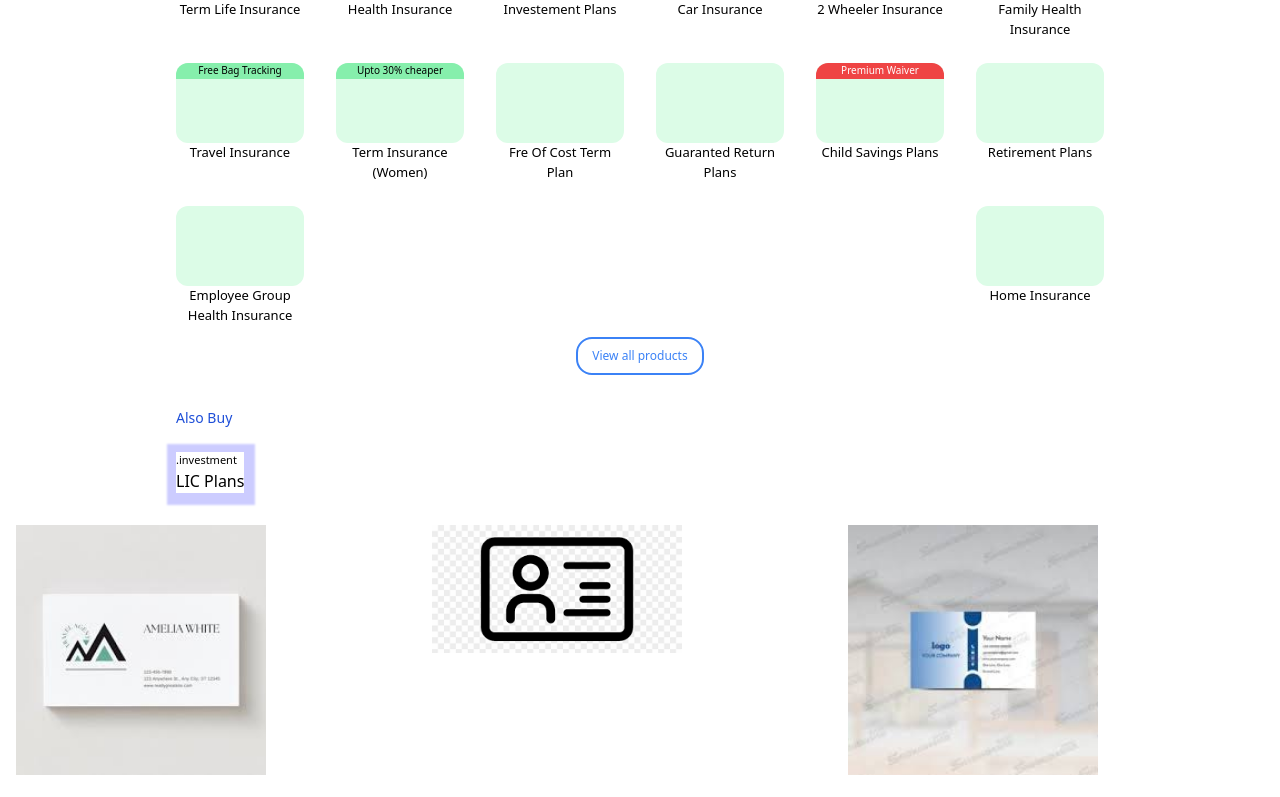
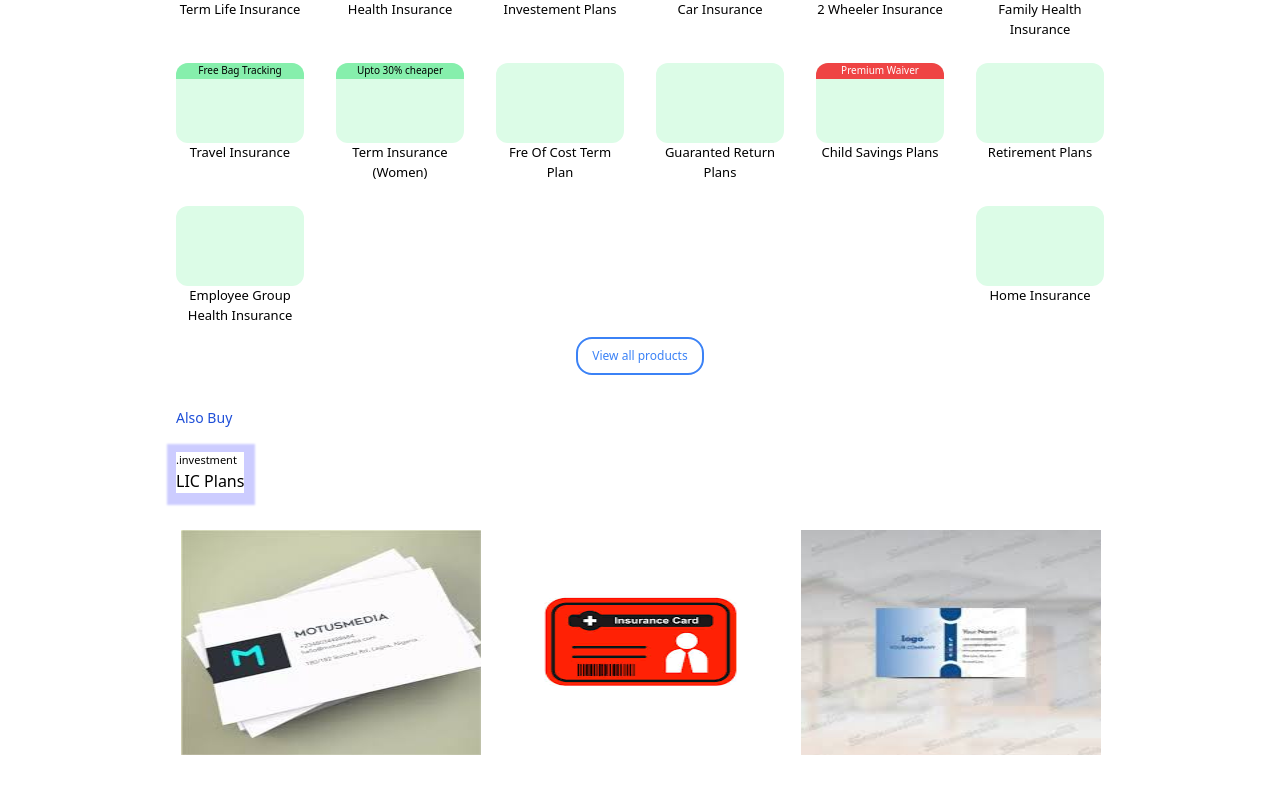
Before and after one commit to Vivekv1999/Design, a React (Create React App) app in the folder policy_bazar-ui-clone/: page / in a window 1280 px wide. Shown: the part 466-1263 px from the top of the page. Built offline with nearby package versions, Linux system fonts and the light colour scheme.

Commit message:
slider image ui fix

```diff
--- a/policy_bazar-ui-clone/package.json
+++ b/policy_bazar-ui-clone/package.json
@@ -14,6 +14,7 @@
     "react": "^18.2.0",
     "react-bootstrap": "^2.9.2",
     "react-dom": "^18.2.0",
+    "react-rnd": "^10.4.1",
     "react-router-dom": "^6.21.1",
     "react-scripts": "5.0.1",
     "react-slick": "^0.29.0",
--- a/policy_bazar-ui-clone/src/Component/Heading/Heading.js
+++ b/policy_bazar-ui-clone/src/Component/Heading/Heading.js
@@ -1,5 +1,6 @@
 import React, { useEffect, useRef, useState } from "react";
 import "./Heading.css"
+
 const heqadingSlider = [
   {
     image: "assets/heading_slider/heading_slider_1.png",
--- a/policy_bazar-ui-clone/src/Component/SliderImage/SliderImage.js
+++ b/policy_bazar-ui-clone/src/Component/SliderImage/SliderImage.js
@@ -1,5 +1,5 @@
-import React, { useEffect, useRef, useState } from 'react'
-import Slider from 'react-slick';
+import React, { useEffect, useRef, useState } from "react";
+import Slider from "react-slick";
 
 import "slick-carousel/slick/slick.css";
 import "slick-carousel/slick/slick-theme.css";
@@ -9,49 +9,51 @@ const sliderImage = [
     image: "assets/Slider_image/a1.jfif",
     name: "First Image",
     backgroundColor: "#0088FE",
-    index:0
+    index: 0,
   },
   {
     image: "assets/Slider_image/a2.jfif",
     name: "Second Image",
     backgroundColor: "#00C49F",
-    index:1
+    index: 1,
   },
   {
     image: "assets/Slider_image/a3.jfif",
     name: "Thirt Image",
     backgroundColor: "#FFBB28",
-    index:2
+    index: 2,
   },
   {
     image: "assets/Slider_image/a4.jfif",
     name: "Fourth Image",
     backgroundColor: "#0088FE",
-    index:3
+    index: 3,
   },
   {
     image: "assets/Slider_image/a5.png",
     name: "Fifth Image",
     backgroundColor: "#00C49F",
-    index:4
+    index: 4,
   },
   {
     image: "assets/Slider_image/a6.jfif",
     name: "Sixth Image",
     backgroundColor: "#FFBB28",
-    index:5
+    index: 5,
   },
   {
     image: "assets/Slider_image/a7.png",
     name: "Sixth Image",
     backgroundColor: "#FFBB28",
-    index:6
+    index: 6,
   },
 ];
 
 const SliderImage = () => {
   const sliderRef = useRef(null);
-  const [currentData, setCurrentData] = useState(sliderImage[sliderImage.length - 1]);
+  const [currentData, setCurrentData] = useState(
+    sliderImage[sliderImage.length - 1]
+  );
 
   const settings = {
     class: "image-slider",
@@ -63,7 +65,7 @@ const SliderImage = () => {
     speed: 500,
     slidesToScroll: 3,
     slidesToShow: 3,
-    rtl: true,
+    rtl: false,
     responsive: [
       {
         breakpoint: 1024,
@@ -94,9 +96,9 @@ const SliderImage = () => {
     }
   };
 
-
   return (
     <div className="app_main_wrapper app_sliderImage p-4">
+      <div className="px-40">
         <Slider
           afterChange={(index) => {
             handleAfterChange(index);
@@ -107,19 +109,18 @@ const SliderImage = () => {
           {sliderImage.map((item, index) => {
             const { image } = item;
             return (
-                  <div
-                    key={index}
-                  >
-                    <div className="relative ">
-                      <img src={image} width="250" height="200"alt={image ?? ""}/>
+              <div key={index}>
+                <div className="relative" style={{background:"grey",display:"flex",justifyContent:"center",margin:"5px",height:"225px"}}>
+                  <img src={image} width="100%" height="100%" alt={image ?? ""} />
                 </div>
               </div>
             );
           })}
+          {console.log(sliderRef,"setCurrentDatasetCurrentData")}
         </Slider>
+      </div>
+    </div>
+  );
+};
 
-  </div>
-  )
-}
-
-export default SliderImage
+export default SliderImage;
--- /dev/null
+++ b/policy_bazar-ui-clone/src/Component/products/MoveableModal.js
@@ -0,0 +1,57 @@
+import { Dialog, DialogActions, DialogContent, DialogTitle, Divider } from '@mui/material'
+import React from 'react'
+import { Button } from 'react-bootstrap'
+import { Rnd } from 'react-rnd'
+
+const MoveableModal = ({
+  setShowMoveableModal,
+  showMoveableModal
+}) => {
+
+  const closeMoveableDialog=()=>{
+    setShowMoveableModal(false)
+  }
+
+  const style = {
+    display: "flex",
+    alignItems: "center",
+    justifyContent: "center",
+    border: "solid 1px #ddd",
+    background: "#f0f0f0"
+  };
+
+  return (
+    <Rnd
+    style={style}
+    minWidth={"300px"}
+    minHeight={"300px"}
+    default={{
+      x: 0,
+      y: 0,
+      width: "20%",
+      height: "20%"
+    }}
+  >
+   {/* <Dialog open={showMoveableModal} maxWidth="md" style={{zIndex:"20"}} onClose={()=>{
+    closeMoveableDialog()
+   }}>
+    <DialogTitle>All Products</DialogTitle>
+    <Divider/>
+    <DialogContent> */}
+
+      All product with moveAble Dialog
+      <Button onClick={()=>closeMoveableDialog()}>
+        Cancel
+      </Button>
+      <Button>
+        Save
+      </Button>
+    {/* </DialogContent>
+    <DialogActions>
+    </DialogActions>
+   </Dialog> */}
+   </Rnd>
+  )
+}
+
+export default MoveableModal
--- a/policy_bazar-ui-clone/src/Component/products/Products.js
+++ b/policy_bazar-ui-clone/src/Component/products/Products.js
@@ -1,4 +1,5 @@
-import React from "react";
+import React, { useState } from "react";
+import MoveableModal from "./MoveableModal";
 
 const productsDetail = [
   {
@@ -88,6 +89,7 @@ const productsDetail = [
 ];
 
 const Products = () => {
+  const [showMoveableModal,setShowMoveableModal]=useState(false)
   return (
     <>
       <div className="app_main_wrapper p-4">
@@ -126,9 +128,17 @@ const Products = () => {
           <button
           className="border-solid border-2 mt-3 border-blue-500	w-32 place-content-center
            rounded-2xl text-[12px] p-1 px-3 py-2 font-medium text-blue-500"
+           onClick={()=>{
+            setShowMoveableModal(true)
+           }}
           >
             View all products</button>
         </div>
+       { showMoveableModal &&
+        <MoveableModal
+        showMoveableModal={showMoveableModal}
+        setShowMoveableModal={setShowMoveableModal}
+        />}
       </div>
     </>
   );
```
Also changed, not shown: 2 other files (tests, documents, lock files or other folders). Lines whose indentation alone changed are shown as unchanged.
